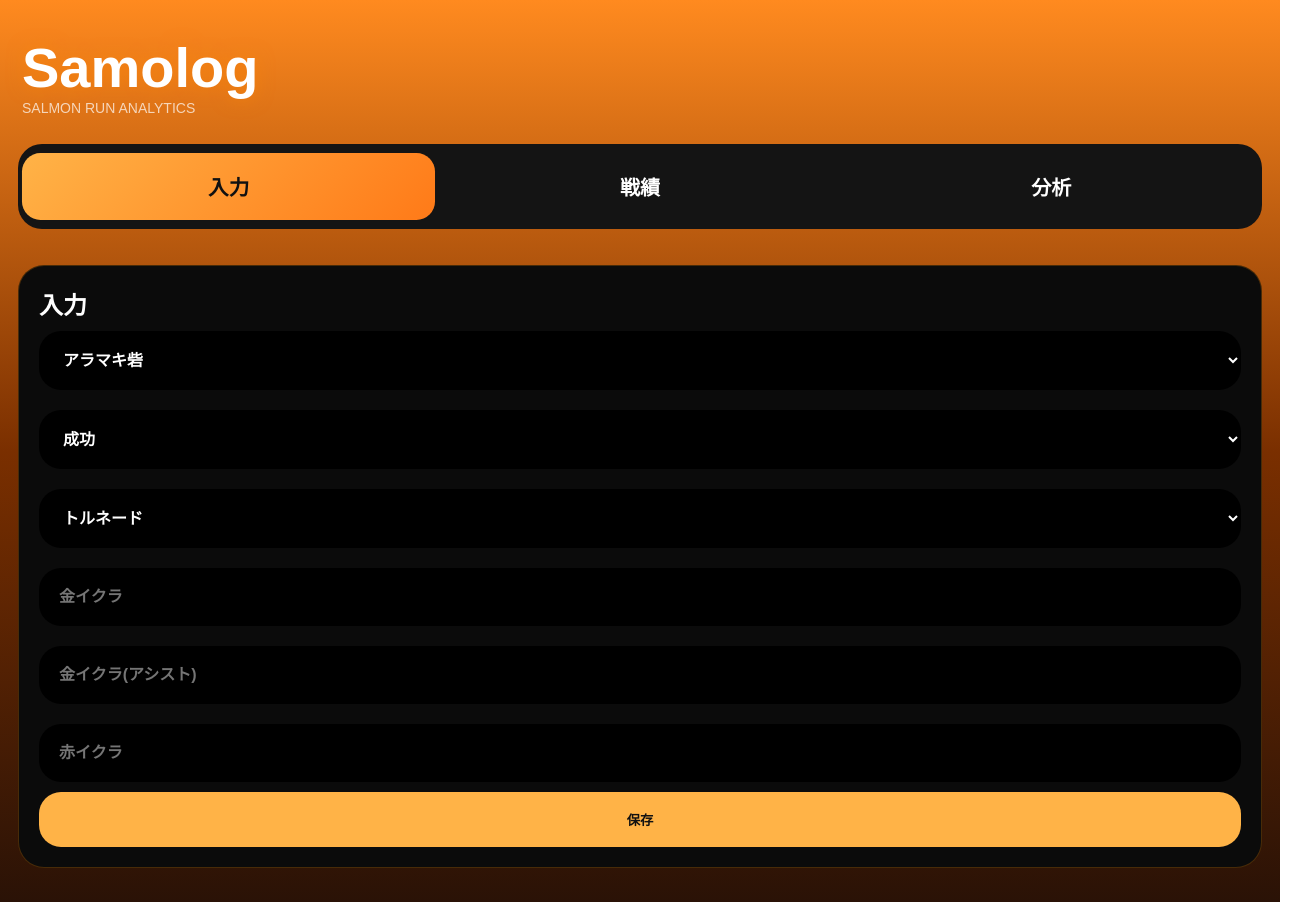
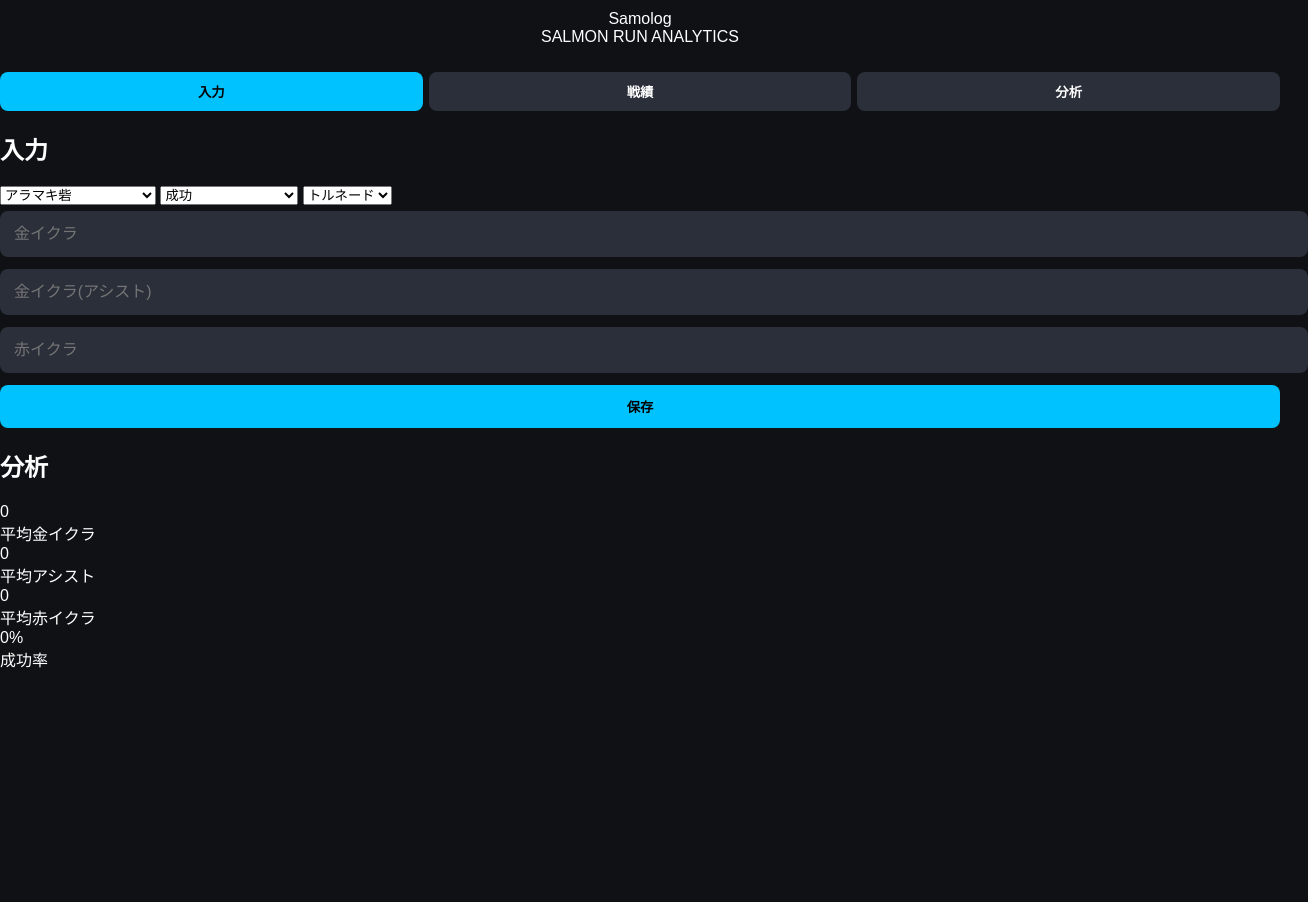
Before and after one commit to nyakya393-ship-it/SamologV0-0-2, a plain HTML site: page index.html in a window 1280 px wide. Shown: the whole page, 1308 px wide, since content can reach past the window. After the commit the page ends 800 px from the top, so only its background shows below. Drawn offline with Linux system fonts and the light colour scheme.

Commit message:
Update style.css

```diff
--- a/style.css
+++ b/style.css
@@ -1,184 +1,121 @@
-*{
-  margin:0;
-  padding:0;
-  box-sizing:border-box;
+body {
+  margin: 0;
+  font-family: sans-serif;
+  background: #0f1115;
+  color: #fff;
 }
 
-body{
-  font-family:"Hiragino Sans","Yu Gothic",sans-serif;
-  color:#fff;
-
-  background:linear-gradient(
-    to top,
-    #2a1206,
-    #7a2f00,
-    #ff8a1f
-  );
-
-  min-height:100vh;
+/* 全体 */
+.app {
+  max-width: 600px;
+  margin: 0 auto;
+  padding: 12px;
 }
 
-/* 背景 */
-#bgInk{
-  position:fixed;
-  inset:0;
-  pointer-events:none;
-  z-index:-1;
+/* ヘッダー */
+header {
+  text-align: center;
+  padding: 10px 0;
 }
 
-/* =========================
-   HEADER（InkLog基準）
-========================= */
-
-header{
-  padding:35px 22px 10px;
+/* タブ */
+.tabs {
+  display: flex;
+  gap: 6px;
+  margin: 10px 0;
 }
 
-.logoMain{
-  font-size:56px;   /* ←重要：戻す */
-  font-weight:900;
-  text-shadow:0 0 18px rgba(255,140,0,.5);
+.tab {
+  flex: 1;
+  padding: 10px;
+  border: none;
+  border-radius: 8px;
+  background: #2a2f3a;
+  color: #fff;
+  font-weight: bold;
 }
 
-.logoSub{
-  font-size:14px;
-  opacity:.7;
+.tab.active {
+  background: #00c2ff;
+  color: #000;
 }
 
-/* =========================
-   TAB（ここが修正ポイント）
-========================= */
-
-.tabs{
-  display:flex;
-  gap:10px;
-  margin:18px;
-  padding:10px;
-  background:#141414;
-  border-radius:24px;
+/* パネル */
+.panel {
+  display: none;
 }
 
-.tab{
-  flex:1;
-  padding:18px;          /* ←でかく戻す */
-  font-size:20px;        /* ←でかく戻す */
-  font-weight:900;
-  border:none;
-  border-radius:18px;
-  background:transparent;
-  color:#fff;
+.panel.active {
+  display: block;
 }
 
-.tab.active{
-  background:linear-gradient(135deg,#ffb347,#ff7a18);
-  color:#111;
-  transform:scale(1.03);
+/* 入力カード */
+#input {
+  background: #1a1f2a;
+  padding: 12px;
+  border-radius: 12px;
 }
 
-/* =========================
-   PAGE
-========================= */
-
-.page{
-  display:none;
-  padding:18px;
-}
-
-.page.active{
-  display:block;
-}
-
-/* =========================
-   CARD
-========================= */
-
-.card{
-  background:#0b0b0b;
-  border-radius:26px;
-  padding:20px;
-  margin-bottom:16px;
-  border:1px solid rgba(255,140,0,.25);
-}
-
-/* =========================
-   INPUT（ここ重要）
-========================= */
-
-input,select{
-  width:100%;
-  padding:20px;        /* ←大きく */
-  margin:10px 0;
-
-  border-radius:22px;
-  border:none;
-
-  background:#000;     /* ←黒強制 */
-  color:#fff;
-
-  font-size:16px;
-  font-weight:800;
-}
-
-input:focus,select:focus{
-  outline:2px solid #ffb347;
+/* 入力 */
+input {
+  width: 100%;
+  padding: 14px;
+  margin: 6px 0;
+  border-radius: 8px;
+  border: none;
+  background: #2a2f3a;
+  color: #fff;
+  font-size: 16px;
 }
 
 /* ボタン */
-button{
-  width:100%;
-  padding:18px;
-  border:none;
-  border-radius:22px;
-  font-weight:900;
-  background:#ffb347;
-  color:#111;
+button {
+  width: 100%;
+  padding: 12px;
+  margin-top: 6px;
+  border: none;
+  border-radius: 8px;
+  background: #00c2ff;
+  color: #000;
+  font-weight: bold;
 }
 
-/* =========================
-   戦績カード
-========================= */
-
-.battleCard{
-  background:#0b0b0b;
-  padding:16px;
-  border-radius:20px;
-  margin:10px 0;
-  border-left:4px solid #ff8a1f;
+/* リスト */
+#battleList {
+  padding: 0;
 }
 
-/* =========================
-   KPI（ここが一番重要）
-========================= */
-
-.statGrid{
-  display:grid;
-  grid-template-columns:repeat(2,1fr);
-  gap:14px;
+li {
+  list-style: none;
+  background: #1a1f2a;
+  margin: 8px 0;
+  padding: 10px;
+  border-radius: 10px;
 }
 
-.statBox{
-  background:#0b0b0b;
-  border-radius:22px;
-  padding:18px;        /* ←増量 */
-  text-align:center;
+/* バッジ */
+.badge {
+  display: inline-block;
+  padding: 3px 8px;
+  border-radius: 999px;
+  font-size: 12px;
+  margin-left: 6px;
 }
 
-.statValue{
-  font-size:38px;      /* ←かなり大きく */
-  font-weight:900;
-  color:#ffb347;
+.success {
+  background: #00ff9d;
+  color: #000;
 }
 
-.statLabel{
-  font-size:13px;
-  opacity:.7;
-  margin-top:6px;
+.fail {
+  background: #ff4d4d;
 }
 
-/* =========================
-   タッチ最適化
-========================= */
-
-button, input, select{
-  touch-action:manipulation;
+/* 削除ボタンだけ小さく */
+li button {
+  margin-top: 6px;
+  background: #444;
+  color: #fff;
+  font-size: 12px;
+  padding: 6px;
 }
```
